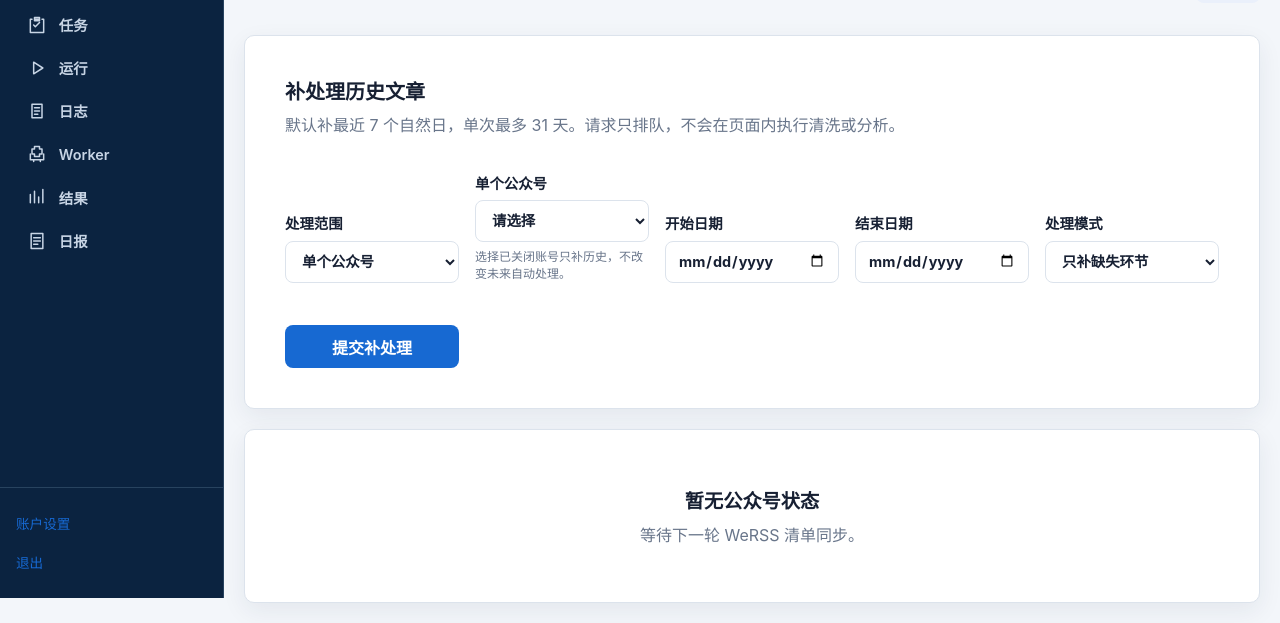
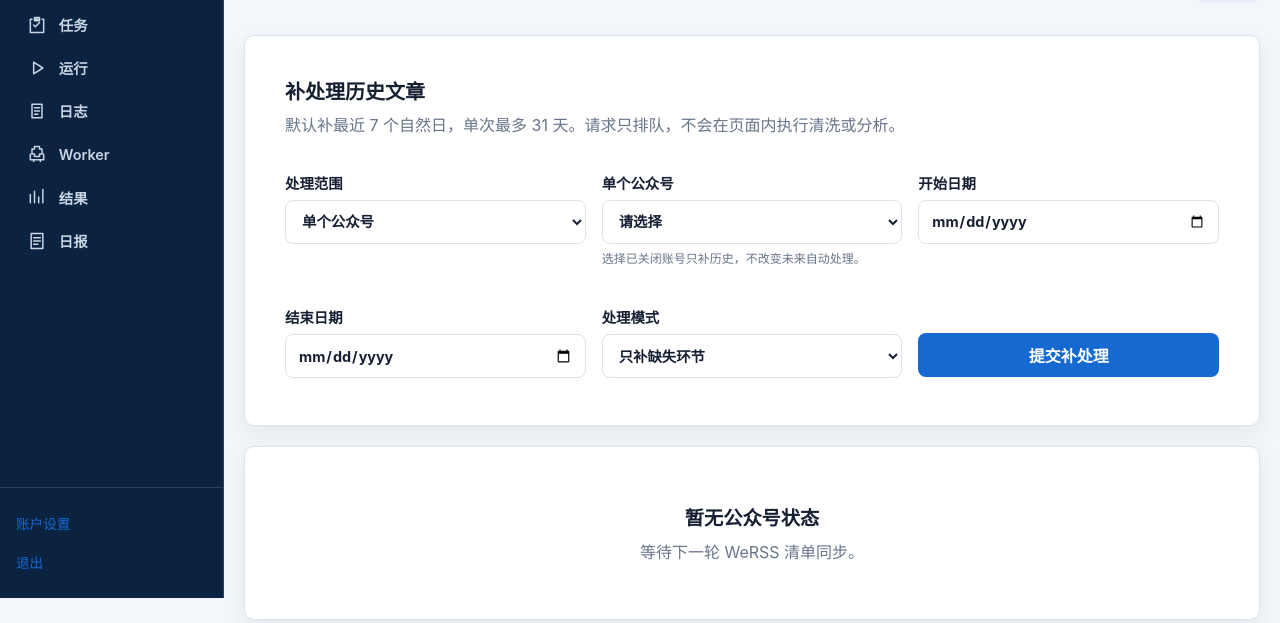
Before and after one commit to hwj1995style/WeInsight, a Python web app: template app/web/templates/sources/articles.html in a window 1280 px wide. Shown: the part 202-825 px from the top of the page. Run offline with Jinja, Linux system fonts and the light colour scheme; the template is opened without the code that fills it, so the values that code supplies are empty.

Commit message:
fix: align admin form controls

```diff
--- a/app/web/static/app.css
+++ b/app/web/static/app.css
@@ -162,9 +162,13 @@ form button { margin-top: 1.25rem; }
 .report-filters { grid-template-columns: repeat(4, minmax(0, 1fr)) auto; }
 .report-request-panel { display: grid; grid-template-columns: minmax(14rem, .75fr) minmax(0, 1.25fr); gap: 2rem; margin-bottom: 1.25rem; }
 .report-request-panel h2 { margin: 0 0 .45rem; font-size: 1.2rem; }
-.report-request-form { display: grid; grid-template-columns: repeat(3, minmax(0, 1fr)) auto; align-items: end; gap: .75rem; }
+.report-request-form { display: grid; grid-template-columns: repeat(3, minmax(0, 1fr)) auto; align-items: start; gap: .75rem; }
 .report-request-form label { margin-top: 0; }
 .report-request-form button { min-height: 40px; margin: 0; white-space: nowrap; }
+.aligned-form-field { display: grid; grid-template-rows: auto 44px; align-content: start; gap: .45rem; min-width: 0; }
+.aligned-form-field > .field-help, .aligned-form-field > small { margin: 0; }
+.aligned-form-action { display: grid; grid-template-rows: 1.65rem 44px; align-content: start; gap: .45rem; min-width: 0; }
+.aligned-form-action::before { content: ""; }
 .report-download-bar { display: flex; justify-content: flex-end; margin: 0 0 1rem; }
 .report-version, .request-status { display: inline-flex; align-items: center; min-height: 28px; padding: .24rem .58rem; border-radius: 999px; font-size: .78rem; font-weight: 720; white-space: nowrap; }
 .report-version-provisional, .request-status-pending, .request-status-running { color: #855b00; background: #fff5cf; }
@@ -338,9 +342,11 @@ button:disabled { cursor: not-allowed; opacity: .55; }
 .article-downstream .downstream-panel { margin-bottom: 1.25rem; }
 .article-downstream .downstream-intro h2 { margin: 0 0 .4rem; font-size: 1.25rem; }
 .article-downstream .downstream-intro p { margin: 0; color: var(--color-muted); }
-.article-downstream .downstream-form { display: grid; grid-template-columns: repeat(5, minmax(0, 1fr)); gap: 1rem; margin-top: 1.25rem; align-items: end; }
-.article-downstream .downstream-form label { display: grid; gap: .45rem; font-weight: 650; }
+.article-downstream .downstream-form { display: grid; grid-template-columns: repeat(5, minmax(0, 1fr)) auto; gap: 1rem; margin-top: 1.25rem; align-items: start; }
+.article-downstream .downstream-form label { font-weight: 650; }
 .article-downstream .downstream-form small { color: var(--color-muted); font-weight: 400; line-height: 1.4; }
+.article-downstream .downstream-form > .aligned-form-action { grid-template-rows: 1.5rem 44px; margin-top: .75rem; }
+.article-downstream .aligned-form-action .button { width: 100%; margin: 0; white-space: nowrap; }
 .article-downstream .force-confirm { grid-column: 1 / -2; grid-template-columns: auto 1fr; align-items: center; }
 .article-downstream .force-confirm[hidden] { display: none; }
 .article-downstream .downstream-summary { display: flex; flex-wrap: wrap; gap: .55rem 1rem; margin-top: 1rem; padding: .9rem 1rem; border-radius: .75rem; background: #eaf3ff; }
@@ -348,8 +354,8 @@ button:disabled { cursor: not-allowed; opacity: .55; }
 .article-downstream .processing-state form { margin: 0; }
 .article-downstream .button.compact { padding: .4rem .7rem; font-size: .82rem; }
 .article-downstream .visually-hidden { position: absolute; width: 1px; height: 1px; padding: 0; margin: -1px; overflow: hidden; clip: rect(0, 0, 0, 0); white-space: nowrap; border: 0; }
-@media (max-width: 1100px) { .article-downstream .downstream-form { grid-template-columns: repeat(2, minmax(0, 1fr)); } .article-downstream .force-confirm { grid-column: 1 / -1; } }
-@media (max-width: 640px) { .article-downstream .downstream-form { grid-template-columns: 1fr; } .article-downstream .downstream-form .button { width: 100%; } }
+@media (max-width: 1280px) { .article-downstream .downstream-form { grid-template-columns: repeat(3, minmax(0, 1fr)); } .article-downstream .force-confirm { grid-column: 1 / -1; } }
+@media (max-width: 720px) { .article-downstream .downstream-form { grid-template-columns: 1fr; } .article-downstream .downstream-form > .aligned-form-action { margin-top: 0; } .article-downstream .downstream-form .button { width: 100%; } }
 .source-name-cell { min-width: 12rem; max-width: 22rem; overflow-wrap: anywhere; }
 .error-cell { min-width: 10rem; max-width: 22rem; overflow-wrap: anywhere; }
 .status-waiting_first_run, .status-unknown { color: #64748b; }
--- a/app/web/templates/base.html
+++ b/app/web/templates/base.html
@@ -4,7 +4,7 @@
     <meta charset="utf-8">
     <meta name="viewport" content="width=device-width, initial-scale=1">
     <title>{% block title %}WeInsight 管理后台{% endblock %}</title>
-    <link rel="stylesheet" href="{{ url_for('static', path='/app.css') }}?v=20260714-price-matrix">
+    <link rel="stylesheet" href="{{ url_for('static', path='/app.css') }}?v=20260715-form-alignment">
   </head>
   <body>
     <div class="app-shell" data-sidebar-state="expanded">
--- a/app/web/templates/sources/articles.html
+++ b/app/web/templates/sources/articles.html
@@ -8,13 +8,13 @@
 {% if backfill_summary %}<div class="downstream-summary" role="status"><strong>补处理任务已提交</strong><span>命中文章 {{ backfill_summary.matched_article_count }}</span><span>新建清洗 {{ backfill_summary.clean_task_created_count }}</span><span>恢复清洗 {{ backfill_summary.clean_task_recovered_count }}</span><span>新建分析 {{ backfill_summary.analyze_task_created_count }}</span><span>恢复分析 {{ backfill_summary.analyze_task_recovered_count }}</span><span>已有结果跳过 {{ backfill_summary.existing_result_skipped_count }}</span><span>运行中跳过 {{ backfill_summary.running_task_skipped_count }}</span><span>范围外跳过 {{ backfill_summary.out_of_scope_skipped_count }}</span></div>{% endif %}
 <form method="post" action="/sources/articles/downstream-processing/backfill" class="downstream-form" id="downstream-backfill-form">
 <input type="hidden" name="csrf_token" value="{{ request.state.csrf_token }}">
-<label for="downstream-scope">处理范围<select id="downstream-scope" name="scope" required><option value="single">单个公众号</option><option value="enabled">全部已开启公众号</option></select></label>
-<label for="downstream-source">单个公众号<select id="downstream-source" name="source_id" required><option value="">请选择</option>{% for article in articles %}{% if article.downstream_processing_mutable %}<option value="{{ article.source_id }}">{{ article.account_name }}{% if not article.downstream_processing_enabled %}（仅补历史）{% endif %}</option>{% endif %}{% endfor %}</select><small>选择已关闭账号只补历史，不改变未来自动处理。</small></label>
-<label>开始日期<input type="date" name="start_date" value="{{ backfill_start_date }}" required></label>
-<label>结束日期<input type="date" name="end_date" value="{{ backfill_end_date }}" required></label>
-<label for="downstream-mode">处理模式<select id="downstream-mode" name="mode" required><option value="missing_only">只补缺失环节</option><option value="force_analyze">强制重新分析</option></select></label>
+<label class="aligned-form-field" for="downstream-scope">处理范围<select id="downstream-scope" name="scope" required><option value="single">单个公众号</option><option value="enabled">全部已开启公众号</option></select></label>
+<label class="aligned-form-field" for="downstream-source">单个公众号<select id="downstream-source" name="source_id" required><option value="">请选择</option>{% for article in articles %}{% if article.downstream_processing_mutable %}<option value="{{ article.source_id }}">{{ article.account_name }}{% if not article.downstream_processing_enabled %}（仅补历史）{% endif %}</option>{% endif %}{% endfor %}</select><small>选择已关闭账号只补历史，不改变未来自动处理。</small></label>
+<label class="aligned-form-field">开始日期<input type="date" name="start_date" value="{{ backfill_start_date }}" required></label>
+<label class="aligned-form-field">结束日期<input type="date" name="end_date" value="{{ backfill_end_date }}" required></label>
+<label class="aligned-form-field" for="downstream-mode">处理模式<select id="downstream-mode" name="mode" required><option value="missing_only">只补缺失环节</option><option value="force_analyze">强制重新分析</option></select></label>
 <label class="force-confirm" id="force-confirm-field" hidden><input id="force-confirm" type="checkbox" name="confirm_force" value="1"> 我确认强制分析会重新排队，但不会提前删除旧结果</label>
-<button class="button" type="submit">提交补处理</button>
+<div class="aligned-form-action"><button class="button" type="submit">提交补处理</button></div>
 </form></section>
 <section class="content-panel source-panel" aria-label="公众号状态">
 {% if articles %}<div class="table-scroll" tabindex="0" aria-label="公众号状态表，可横向滚动"><table class="data-table article-status-table">
```
Also changed, not shown: app/web/templates/reports/index.html (+4 -4 lines).
